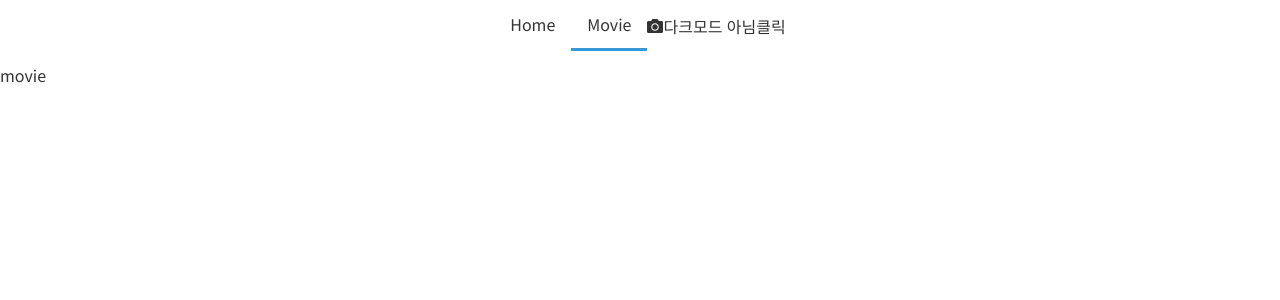
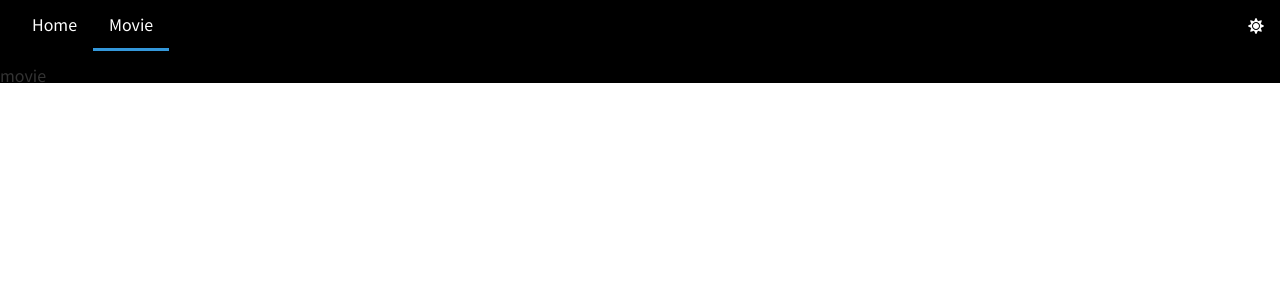
Before and after one commit to codingpalette/react-movie-ts, a React app: page /movie in a window 1280 px wide. Shown: the top 300 px of the page. Built offline with nearby package versions, Linux system fonts and the light colour scheme.

Commit message:
레이아웃 수정 및 다크모드 적용

```diff
--- a/components/App.tsx
+++ b/components/App.tsx
@@ -5,20 +5,27 @@ import Header from "./common/Header";
 import HomePage from "../pages/HomePage";
 import MoviePage from "../pages/MoviePage";
 import { GlobalStyle } from "./common/GlobalStyles";
+import styled from '@emotion/styled';
 
-import styled from '@emotion/styled';
+import { useSelector } from 'react-redux';
+import { RootState } from '../reducers';
+import { LayoutState } from '../reducers/layout';
 
 const Layout = styled('div')`
     width: 100%;
     display: grid;
     gap: 1rem;
     box-sizing: border-box;
+    &.dark{
+        background-color: #000;
+    }
 `;
 
 const App: FC = () => {
+    const { darkMode } = useSelector<RootState, LayoutState>((state) => state.layout);
     return(
         <>
-            <Layout>
+            <Layout className={ !darkMode ? 'dark' : '' }>
                 <BrowserRouter>
                     <Header />
                     <Switch>
--- a/components/common/GlobalStyles.tsx
+++ b/components/common/GlobalStyles.tsx
@@ -10,7 +10,7 @@ export const GlobalStyle = () => (
             blockquote, q {quotes:none}
             blockquote:before, blockquote:after,q:before, q:after {content:'';content:none}
             input,select,textarea,button {font-size:100%;vertical-align:middle}
-            button {border:0 none;background-color:transparent;cursor:pointer}
+            button {border:0 none;background-color:transparent;cursor:pointer;outline: none}
             table {border-collapse:collapse;border-spacing:0}
             body {-webkit-text-size-adjust:none} /* 뷰표트 변환시 폰트크기 자동확대 방지 */
             input[type='text'],input[type='password'],input[type='submit'],input[type='search'] {-webkit-appearance:none; border-radius:0}
--- a/components/common/Header.tsx
+++ b/components/common/Header.tsx
@@ -4,11 +4,11 @@ import {  NavLink  } from 'react-router-dom';
 import styled from "@emotion/styled";
 import {  useLocation } from 'react-router';
 import { useSelector, useDispatch } from 'react-redux';
-import { LayoutDark } from '../../actions/layout'
+import { LayoutDark } from '../../actions/layout';
 import { RootState } from '../../reducers';
-import { LayoutState } from '../../reducers/layout'
+import { LayoutState } from '../../reducers/layout';
 
-import { faCamera } from "@fortawesome/free-solid-svg-icons"
+import { faSun, faMoon } from "@fortawesome/free-solid-svg-icons"
 import { FontAwesomeIcon } from "@fortawesome/react-fontawesome"
 
 
@@ -26,6 +26,8 @@ const HeaderBox = styled('header')`
     align-items: center;
     justify-content: center;
     box-sizing: border-box;
+    padding: 0 1rem;
+
 
 `;
 
@@ -37,7 +39,17 @@ const LinkTag = styled(NavLink)`
     &.active{
         border-bottom:3px solid #3498db;
     }
+    &.dark{
+        color: #fff;
+    }
+`;
 
+const IconBtn = styled('button')`
+    display: block;
+    margin-left: auto;
+     &.dark{
+        color: #fff;
+    }
 `;
 
 // const Component: FC<ComponentProps2> = ({
@@ -64,15 +76,17 @@ const Header = () => {
 
     return(
         <>
-            <HeaderBox>
+            <HeaderBox >
                 {/*<StyledComponent0 label="Yea! No need to re-type this label prop."  current={true} />*/}
-                <LinkTag exact to="/">Home</LinkTag>
-                <LinkTag to="/movie">Movie</LinkTag>
-                <FontAwesomeIcon icon={faCamera} />
-
-                <div>{ !darkMode && '다크모드 아님' }</div>
-                <div>{ darkMode && '다크모드 임' }</div>
-                <button onClick={onClick}>클릭</button>
+                <LinkTag className={ !darkMode ? 'dark' : '' } exact to="/">Home</LinkTag>
+                <LinkTag className={ !darkMode ? 'dark' : '' } to="/movie">Movie</LinkTag>
+                <IconBtn className={ !darkMode ? 'dark' : '' } onClick={onClick}>
+                    {!darkMode ? (
+                        <FontAwesomeIcon icon={faSun} />
+                    ) : (
+                        <FontAwesomeIcon icon={faMoon} />
+                    )}
+                </IconBtn>
             </HeaderBox>
         </>
     )
--- a/components/content/List.tsx
+++ b/components/content/List.tsx
@@ -1,7 +1,12 @@
 import * as React from 'react';
 import {FunctionComponent} from 'react';
+import {  Link  } from 'react-router-dom';
 import styled from "@emotion/styled";
 import popcorn from '../../assets/popcorn.jpg';
+
+import { useSelector } from 'react-redux';
+import { RootState } from '../../reducers';
+import { LayoutState } from '../../reducers/layout';
 
 const ListTag = styled('li')`
     padding: 1rem;
@@ -10,10 +15,26 @@ const ListTag = styled('li')`
     &:hover{
         box-shadow: 0 0 10px 0 rgba(0, 0, 0, 0.5);
     }
+     &.dark{
+        & a {
+            color: #fff;
+        }
+        &:hover{
+            box-shadow: 0 0 10px 0 rgba(255, 255, 255, 0.5);
+        }
+    }
+    & .img_box{
+       padding-bottom: 150%;
+       position: relative;
+    }
     & .img_box img{
+        position: absolute;
+        left: 0;
+        top: 0;
         display: block;
         width: 100%;
-        height: auto;
+        height: 100%;
+        object-fit: cover;
     }
 `;
 
@@ -23,13 +44,16 @@ interface Props {
 }
 
 const List:FunctionComponent<Props> = ({data}) => {
+    const { darkMode } = useSelector<RootState, LayoutState>((state) => state.layout);
     return(
         <>
-            <ListTag>
-                <div className="img_box">
-                    <img src={ data.poster_path? `https://image.tmdb.org/t/p/w300${data.poster_path}` : popcorn} alt=""/>
-                </div>
-                {data.title}
+            <ListTag className={ !darkMode ? 'dark' : '' }>
+                <Link to={`movie/${data.id}`}>
+                    <div className="img_box">
+                        <img src={ data.poster_path? `https://image.tmdb.org/t/p/w300${data.poster_path}` : popcorn} alt=""/>
+                    </div>
+                    {data.title}
+                </Link>
             </ListTag>
         </>
     )
```
